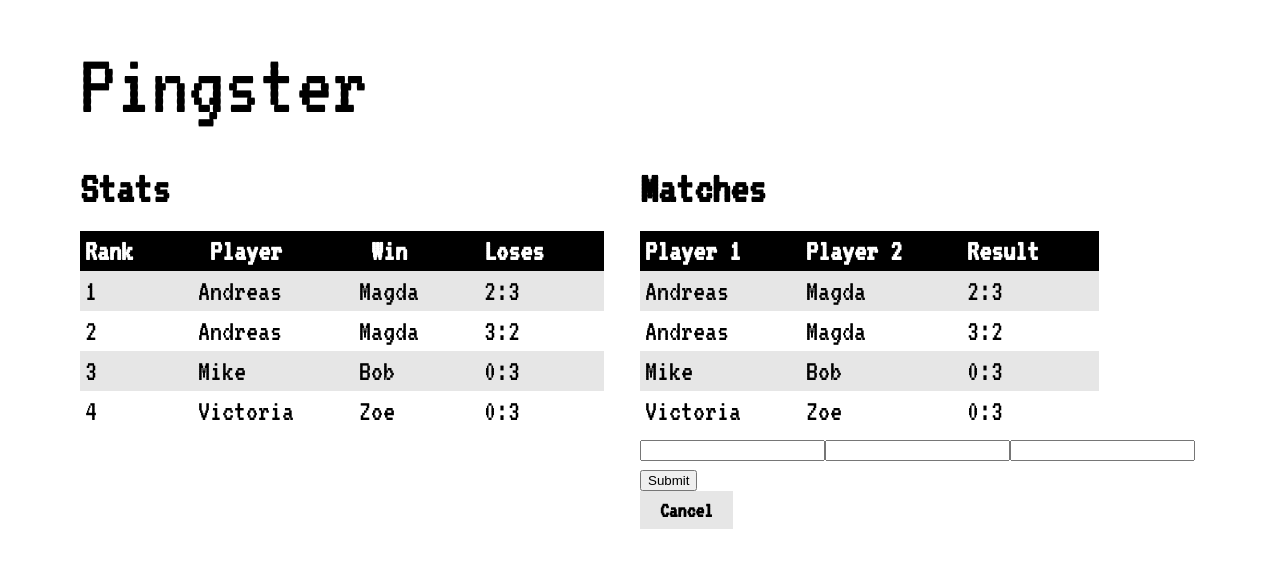
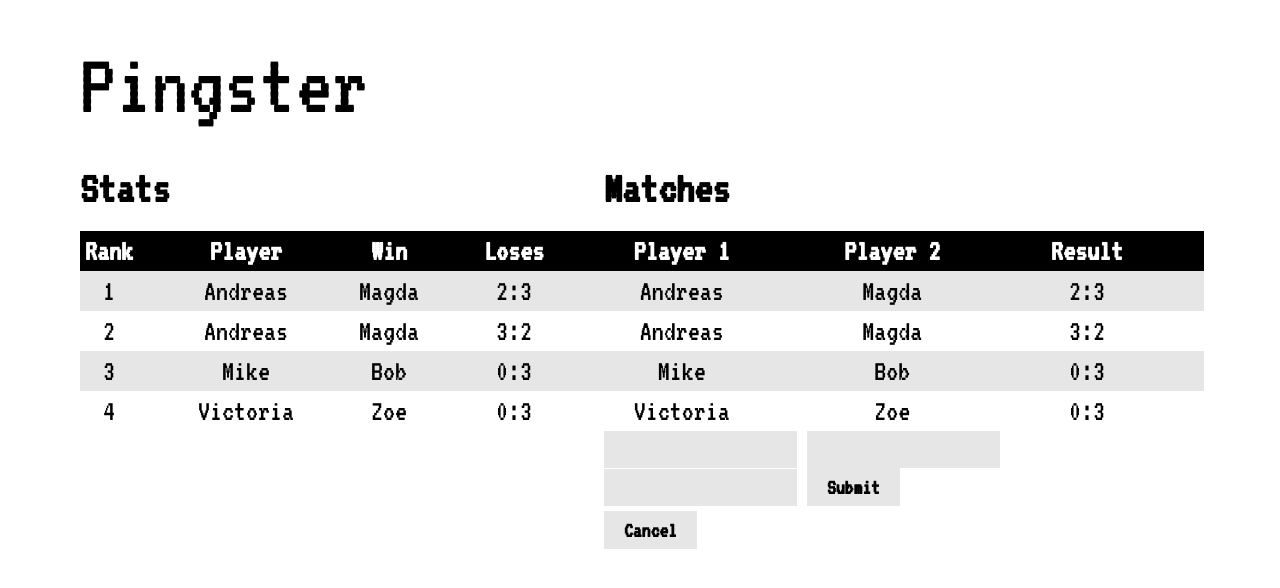
Before and after one commit to andreaskoj/pingster, a React (Create React App) app: page / in a window 1280 px wide. Both pictures are taken after a click on the button "Add". Shown: the top 588 px of the page. Built offline with nearby package versions, Linux system fonts and the light colour scheme.

Commit message:
Initial styling on the form

```diff
--- a/src/App.css
+++ b/src/App.css
@@ -13,22 +13,27 @@ table {
   border-collapse: collapse;
 }
 
-thead{
+thead {
   padding: 5px;
   color: white;
   background-color: black;
+}
+
+tr {
+  text-align: center;
 }
 
 tbody tr:nth-child(odd) {
   background-color: #e6e6e6;
 }
 
-td, th {
-  padding:5px 60px 5px 5px;
+td,
+th {
+  padding: 5px 60px 5px 5px;
 }
 
 button {
-  background-color:  #e6e6e6;
+  background-color: #e6e6e6;
   font-weight: bold;
   border: none;
   font-family: 'VT323', monospace;
@@ -38,7 +43,44 @@ button {
   text-decoration: none;
 }
 
-button:hover {
-  background-color:  #cccccc;
-  cursor:pointer;
+button:hover, input[type=submit]:hover {
+  background-color: #cccccc;
+  cursor: pointer;
 }
+
+input[type=submit] {
+  background-color: #e6e6e6;
+  font-weight: bold;
+  border: none;
+  font-family: 'VT323', monospace;
+  font-size: 22px;
+  padding: 8px 20px;
+  text-align: center;
+  text-decoration: none;
+}
+
+
+input[type=text] {
+  margin: 0px, 5px;
+  border: none;
+  font-family: 'VT323', monospace;
+  font-size: 22px;
+  background-color: #e6e6e6;
+  caret-color: black;
+  margin-right: 10px;
+  min-height: 35px;
+}
+
+input[type=text]:focus {
+  outline: none;
+}
+
+.TableWrapper table{
+  width: 600px
+
+}
+
+.TableWrapper button{
+  margin-top: 5px;
+
+}
--- a/src/matches/Matches.css
+++ b/src/matches/Matches.css
@@ -1,14 +1,3 @@
 .Matches{
     height: 100%;
 }
-
-button {
-    font-weight: bold;
-    border: none;
-    font-family: 'VT323', monospace;
-    font-size: 22px;
-    padding: 8px 20px;
-    text-align: center;
-    text-decoration: none;
-    cursor:pointer;
-  }
--- a/src/matches/Matches.js
+++ b/src/matches/Matches.js
@@ -22,10 +22,10 @@ export default function Matches({ data, setData }) {
     return (
         <div className="Matches">
             <h2>Matches</h2>
+            <div className='TableWrapper'>
                 <table>
                     <thead>
                         <tr>
-                        {/* <th>Date</th> */}
                             <th>Player 1</th>
                             <th>Player 2</th>
                             <th>Result</th>
@@ -42,12 +42,13 @@ export default function Matches({ data, setData }) {
                     </tbody>
                 </table>
                 {showAddButton && <button onClick={handleClick}>Add</button>}
-            {showForm && <Form setShowForm = {setShowForm} setShowAddButton={ setShowAddButton} setData = {setData} data = {data} />}
+                {showForm && <Form setShowForm={setShowForm} setShowAddButton={setShowAddButton} setData={setData} data={data} />}
+            </div>
         </div>
     )
 }
 
-const Form = ({ setShowForm, setShowAddButton, setData , data}) => {
+const Form = ({ setShowForm, setShowAddButton, setData, data }) => {
 
     const handleCancelClick = () => {
         setShowForm(false);
@@ -72,7 +73,6 @@ const Form = ({ setShowForm, setShowAddButton, setData , data}) => {
 
         setShowForm(false)
         setShowAddButton(true)
-
     }
 
     return (
@@ -80,7 +80,7 @@ const Form = ({ setShowForm, setShowAddButton, setData , data}) => {
             <form onSubmit={handleSubmitForm}>
                 <input type="text" name="Player1" />
                 <input type="text" name="Player2" />
-                <input type="score" name="Score" />
+                <input type="text" name="Score" />
                 <input type="submit" value="Submit" />
             </form>
             <button onClick={handleCancelClick}>Cancel</button>
```
Lines whose indentation alone changed are shown as unchanged.
